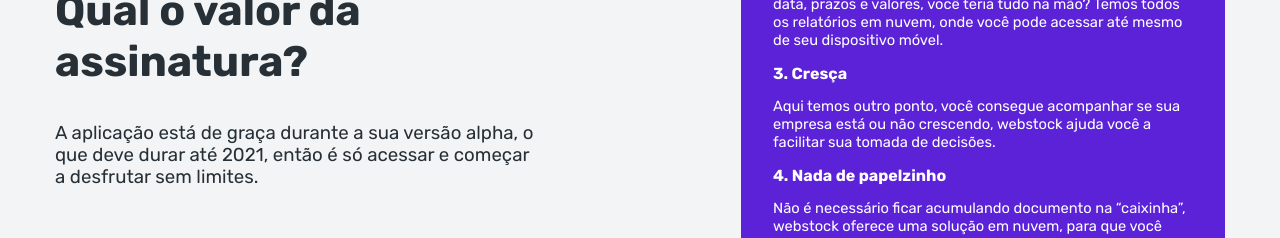
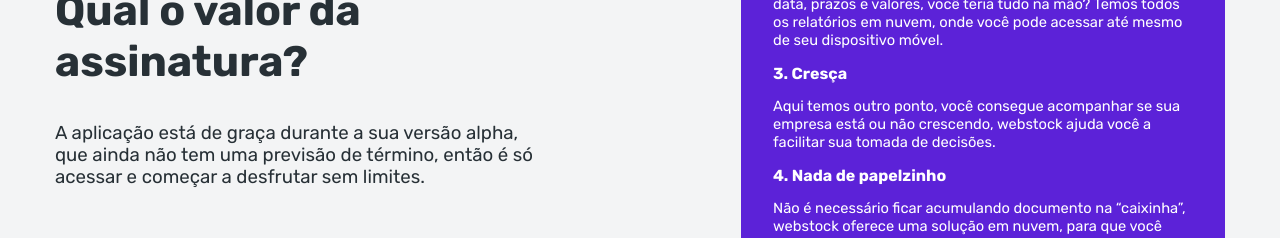
Before and after one commit to imegres/oldstock, a Next.js app: page / in a window 1280 px wide. Shown: the part 860-1098 px from the top of the page. Built offline with nearby package versions, Linux system fonts and the light colour scheme.

Commit message:
feat: ajuste na mensagem do alpha

```diff
--- a/src/pages/index.jsx
+++ b/src/pages/index.jsx
@@ -113,8 +113,8 @@ export default class Index extends React.Component {
                 <div>
                   <h1>Qual o valor da assinatura?</h1>
                   <p>
-                    A aplicação está de graça durante a sua versão alpha, o que deve durar até 2021,
-                    então é só acessar e começar a desfrutar sem limites.
+                    A aplicação está de graça durante a sua versão alpha, que ainda não tem uma
+                    previsão de término, então é só acessar e começar a desfrutar sem limites.
                   </p>
                 </div>
               </div>
```
